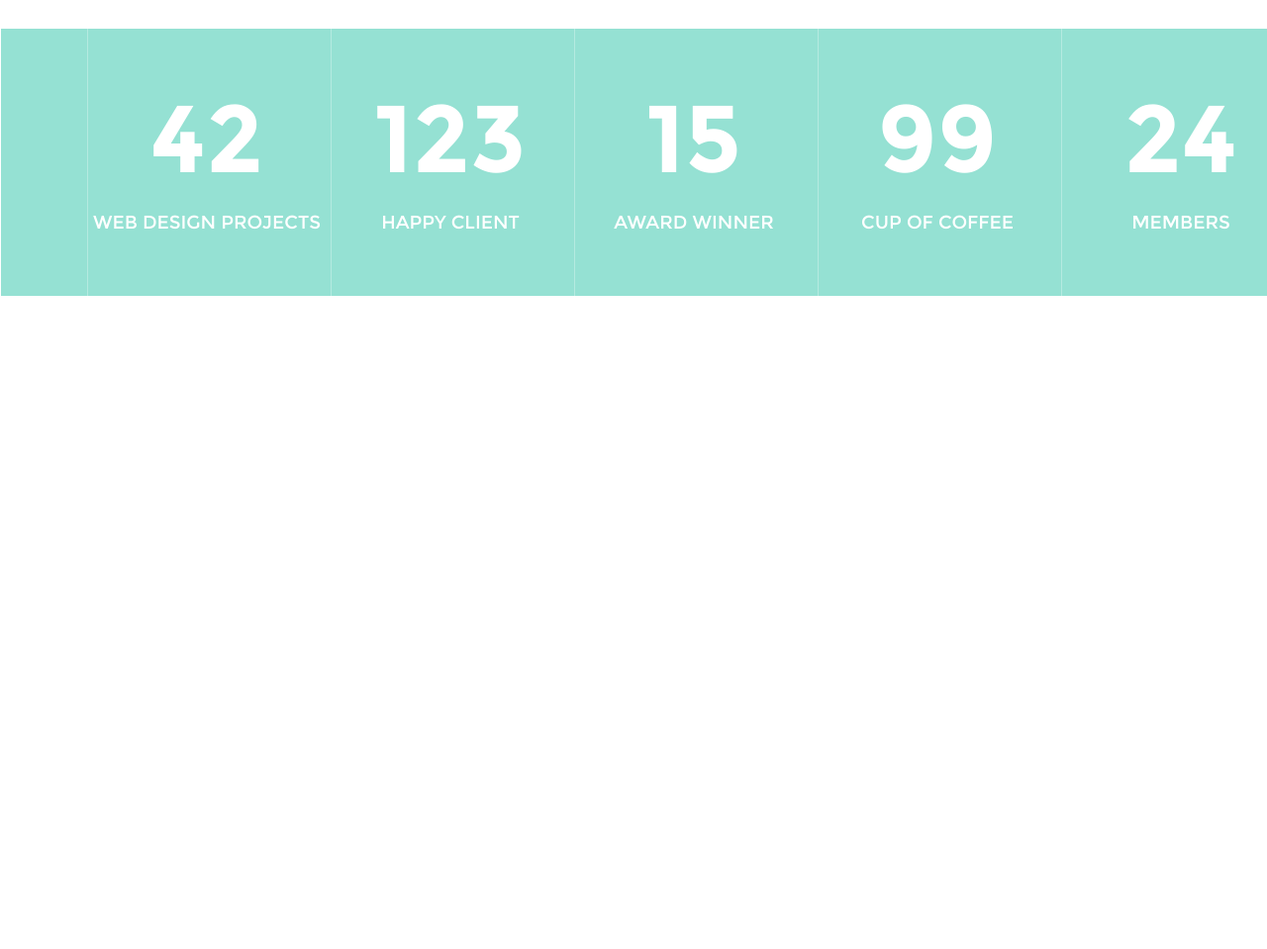
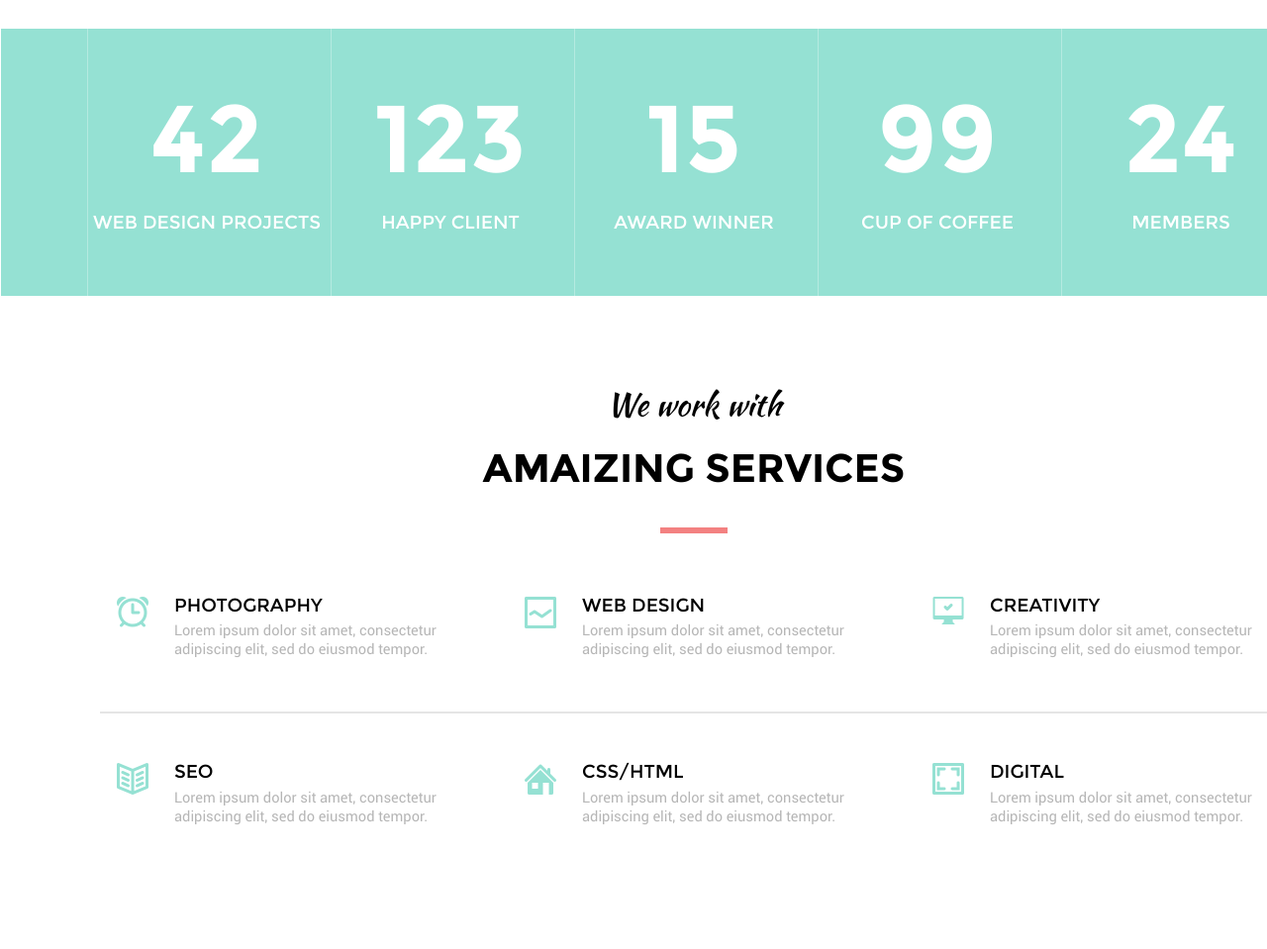
Before and after one commit to osadu/MoGo, a plain HTML site: page index.html in a window 1280 px wide. Shown: the part 1972-2931 px from the top of the page at 99% size. Before the commit the page ends 2272 px from the top, so only its background shows below. Drawn offline with Linux system fonts and the light colour scheme.

Commit message:
Added section about Amaizing Services

```diff
--- a/css/style.css
+++ b/css/style.css
@@ -151,13 +151,13 @@
    min-width: 1000px;
    margin:0px auto;
 }
-#story-text1{
+#story-text1,#services-text1{
 	font-family: 'KaushanScript';
 	font-size: 24pt;
 	text-align: center;
 	padding-top:94px;
 }
-#story-text2{
+#story-text2,#services-text2{
 	font-family: 'Montserrat-Bold';
 	font-size: 30pt;
 	text-align: center;
@@ -230,3 +230,56 @@
 	font-size: 14pt;
 	margin-top:28px;
 }
+#amaizing-services{
+	width:100%;
+	min-width: 1400px;
+	padding-bottom: 120px;
+}
+#services-block{
+	min-width: 1000px;
+	max-width: 1500px;
+    margin:0px auto;
+}
+.services-items{
+	float:left;
+}
+.services-items-block{
+	margin-left:26px;
+	width:284px;
+}
+.services-items .services-title{
+	font-family: 'Montserrat-Regular';
+	font-size: 14pt;
+	color:#000000;
+	text-align: left;
+}
+.services-items .services-text{
+	font-family: 'Roboto-Regular';
+	font-size: 11pt;
+	color:#b6b6b6;
+	margin-top:7px;
+	line-height: 19px;
+	text-align: left;
+}
+
+.services-container{
+	width:100%;
+    text-align: center;
+    margin-top:64px;
+}
+#services-container-last{
+	margin-top:0px;
+}
+.container-item{
+	display: inline-block;
+	margin-right:66px;
+}
+.container-item:last-child{
+	margin-right: 0;
+}
+.grey-line{
+	display: block;
+	width: 1200px;
+	border-bottom:2px solid #e5e5e5;
+	margin:50px auto;
+}
--- a/index.html
+++ b/index.html
@@ -123,6 +123,99 @@
        	   </div>
        </div>
 
+	   <div id="amaizing-services">
+            <div id="services-block">
+	   		   <p id="services-text1">
+	   		   	  We work with
+	   	   	   </p>
+	   	   	   <p id="services-text2">
+	   	   	  	  AMAIZING SERVICES
+	   	   	   </p>
+	   	   	   <p class="red-line"></p>
+
+                <div class="services-container">
+
+                     <div class="container-item">
+ 						<img src="img/AmaizingServices/alarm.png" class="services-items">
+               	    	<div class="services-items services-items-block">
+                			<p class="services-title">
+                				PHOTOGRAPHY
+                			</p>
+                			<p class="services-text">
+                				Lorem ipsum dolor sit amet, consectetur adipiscing elit, sed do eiusmod tempor.
+                			</p>
+                		</div>
+                	</div>
+                     <div class="container-item">
+ 						<img src="img/AmaizingServices/grafic.png" class="services-items">
+               	    	<div class="services-items services-items-block">
+                			<p class="services-title">
+                				WEB DESIGN
+                			</p>
+                			<p class="services-text">
+                				Lorem ipsum dolor sit amet, consectetur adipiscing elit, sed do eiusmod tempor.
+                			</p>
+                		</div>
+                	</div>
+                	 <div class="container-item">
+ 						<img src="img/AmaizingServices/computer.png" class="services-items">
+               	    	<div class="services-items services-items-block">
+                			<p class="services-title">
+                				CREATIVITY
+                			</p>
+                			<p class="services-text">
+                				Lorem ipsum dolor sit amet, consectetur adipiscing elit, sed do eiusmod tempor.
+                			</p>
+                		</div>
+                	</div>
+
+                </div>
+                <div class="clear"></div>
+
+                <p class="grey-line"></p>
+
+                <div class="services-container" id="services-container-last">
+
+                     <div class="container-item">
+ 						<img src="img/AmaizingServices/book.png" class="services-items">
+               	    	<div class="services-items services-items-block">
+                			<p class="services-title">
+                				SEO
+                			</p>
+                			<p class="services-text">
+                				Lorem ipsum dolor sit amet, consectetur adipiscing elit, sed do eiusmod tempor.
+                			</p>
+                		</div>
+                	</div>
+                     <div class="container-item">
+ 						<img src="img/AmaizingServices/home.png" class="services-items">
+               	    	<div class="services-items services-items-block">
+                			<p class="services-title">
+                				CSS/HTML
+                			</p>
+                			<p class="services-text">
+                				Lorem ipsum dolor sit amet, consectetur adipiscing elit, sed do eiusmod tempor.
+                			</p>
+                		</div>
+                	</div>
+                	 <div class="container-item">
+ 						<img src="img/AmaizingServices/image.png" class="services-items">
+               	    	<div class="services-items services-items-block">
+                			<p class="services-title">
+                				DIGITAL
+                			</p>
+                			<p class="services-text">
+                				Lorem ipsum dolor sit amet, consectetur adipiscing elit, sed do eiusmod tempor.
+                			</p>
+                		</div>
+                	</div>
+
+                </div>
+                <div class="clear"></div>
+
+	   	   	 </div>
+	   </div>
+
 	</div>
 
 </body>
```
